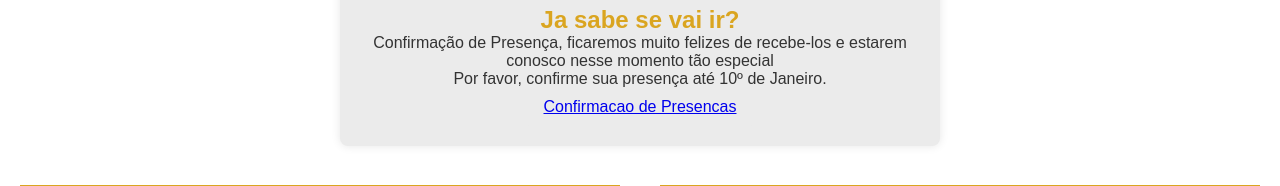
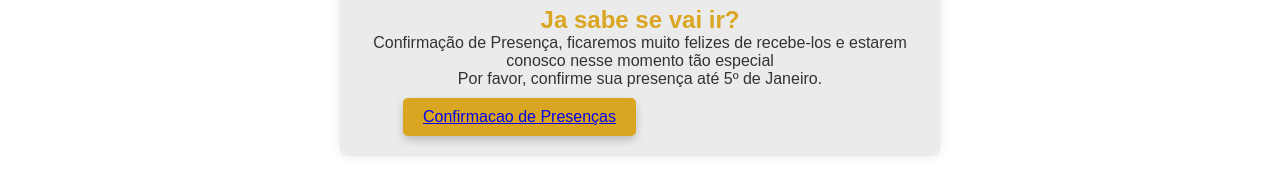
Before and after one commit to LeoJRi/SiteCasamento, a React (Create React App) app in the folder meu-projeto/: page /cerimonia in a window 1280 px wide. Shown: the part 2093-2279 px from the top of the page. Built offline with nearby package versions, Linux system fonts and the light colour scheme.

Commit message:
Correções css

```diff
--- a/meu-projeto/src/css/cerimonia.css
+++ b/meu-projeto/src/css/cerimonia.css
@@ -60,3 +60,19 @@
     border-radius: 8px;
     margin: 20px 0;
 }
+
+.to-confirm {
+    bottom: 20px;
+    right: 20px;
+    background-color: #DAA520;
+    color: white;
+    border: none;
+    cursor: pointer;
+    display: flex;
+    align-items: center;
+    justify-content: center;
+    box-shadow: 0 4px 8px rgba(0, 0, 0, 0.2);
+    transition: background-color 0.3s ease;
+    margin-top: 10px;
+    margin-left: 43px;
+}
--- a/meu-projeto/src/css/components.css
+++ b/meu-projeto/src/css/components.css
@@ -1,19 +1,23 @@
 button {
   background-color: #ebebeb;
-  text-decoration: none;
-  color: #fff;
+  color: #000;
   border: none;
   padding: 10px 20px;
   font-size: 1em;
   border-radius: 5px;
   cursor: pointer;
-  text-decoration: none;
   outline: none;
+  box-shadow: none;
+  transition: background-color 0.2s, box-shadow 0.2s;
+  -webkit-appearance: none;
+  -moz-appearance: none;
+  appearance: none;
 }
 
 button:hover {
   background-color: #f9f9f9;
 }
+
 
 .scroll-to-top {
   bottom: 20px;
@@ -29,7 +33,10 @@ button:hover {
   align-items: center;
   justify-content: center;
   box-shadow: 0 4px 8px rgba(0, 0, 0, 0.2);
-  transition: background-color 0.3s ease;
+  transition: background-color 0.3s ease, box-shadow 0.3s ease;
+  -webkit-appearance: none;
+  -moz-appearance: none;
+  appearance: none;
 }
 
 .scroll-to-top:hover {
@@ -48,8 +55,7 @@ button:hover {
 
 .header-title {
   color: #DAA520;
-  font-size:
-  1.5em;
+  font-size: 1.5em;
 }
 
 .header-description {
--- a/meu-projeto/src/pages/Cerimonia.js
+++ b/meu-projeto/src/pages/Cerimonia.js
@@ -80,9 +80,9 @@ const Cerimonia = () => {
             <section className="rsvp-section">
                 <h2 className="header-title">Ja sabe se vai ir?</h2>
                 <p>Confirmação de Presença, ficaremos muito felizes de recebe-los e estarem conosco nesse momento tão especial </p>
-                <p>Por favor, confirme sua presença até 10º de Janeiro.</p>
-                <button >
-                    <Link to="/ConfirmacaoPresencas">Confirmacao de Presencas</Link>
+                <p>Por favor, confirme sua presença até 5º de Janeiro.</p>
+                <button className="to-confirm" >
+                    <Link to="/ConfirmacaoPresencas">Confirmacao de Presenças</Link>
                 </button>
             </section>
 
@@ -91,7 +91,7 @@ const Cerimonia = () => {
                 <div className="wedding-page">
                     {showScroll && (
                         <button className="scroll-to-top" onClick={scrollToTop}>
-                            ↑
+                            ↑ <br />
                         </button>
                     )}
                 </div>
--- a/meu-projeto/src/pages/Home.js
+++ b/meu-projeto/src/pages/Home.js
@@ -6,29 +6,31 @@ const Home = () => {
     return (
         <div className="wedding-page">
             <div className="rsvp-section">
+                <h1 className="header-title">Bem-vindos!</h1>
+                <p className="text-description">Queridos familiares e amigos. Este site foi criado para compartilhar com vocês alguns detalhes sobre o nosso grande dia. Estamos muito felizes e certos de que será um momento especial para todos nós.</p>
+                <br />
+                <p className="text-description">Navegue pelo menu para conhecer nossa história, nossa família, dicas para o dia do evento (dress code, perguntas frequentes) e detalhes sobre a programação e o local.</p>
+                <br />
+                <p className="text-description">Não se esqueça de confirmar sua presença! Nossa lista de presentes também está disponível aqui no site.</p>
+            </div>
+
+            //imagens
+
+            <div className="rsvp-section">
                 <h1 className="header-title">Era uma vez...</h1>
                 <p className="text-description">Dizem que encontramos o amor de nossas vidas quando alguém ao nosso lado traz uma sensação de paz ao coração. Mas essa paz é diferente para cada pessoa. Pode ser a paz de encontrar alguém com gostos parecidos, a paz de desejar dividir com essa pessoa todos os dias que virão, alegrias, desafios, histórias. Ou talvez seja a paz de perceber que, mesmo sendo diferentes, essa pessoa fez seu coração dizer “sim” desde o primeiro instante.</p>
-                <br/>
+                <br />
                 <p className="text-description">Você saberá quando ela chegar, pois seu coração vai acelerar, seus sonhos serão invadidos, e cada encontro trará aquele frio na barriga. Sentirá um toque, mesmo sem um beijo, e verá que os sentimentos mais puros surgem sem que nada precise ser cobrado. Será único, será recíproco, será amor.</p>
-                <br/>
+                <br />
                 <p className="text-description">E assim aconteceu conosco, foi de um jeito leve e carinhoso que nos envolvemos e deixamos o amor nos guiar.</p>
             </div>
-            //imagens
+
             <div className="banner-container">
                 <div className="banner"></div>
                 <div className="logo-container">
-                <img src={logo} alt="Logo" className="logo" />
+                    <img src={logo} alt="Logo" className="logo" />
                 </div>
                 <div className="banner"></div>
-            </div>
-
-            <div className="rsvp-section">
-                <h1 className="header-title">Bem-vindos!</h1>
-                <p className="text-description">Queridos familiares e amigos. Este site foi criado para compartilhar com vocês alguns detalhes sobre o nosso grande dia. Estamos muito felizes e certos de que será um momento especial para todos nós.</p>
-                <br/>
-                <p className="text-description">Navegue pelo menu para conhecer nossa história, nossa família, dicas para o dia do evento (dress code, perguntas frequentes) e detalhes sobre a programação e o local.</p>
-                <br/>
-                <p className="text-description">Não se esqueça de confirmar sua presença! Nossa lista de presentes também está disponível aqui no site.</p>
             </div>
         </div>
     )
```
